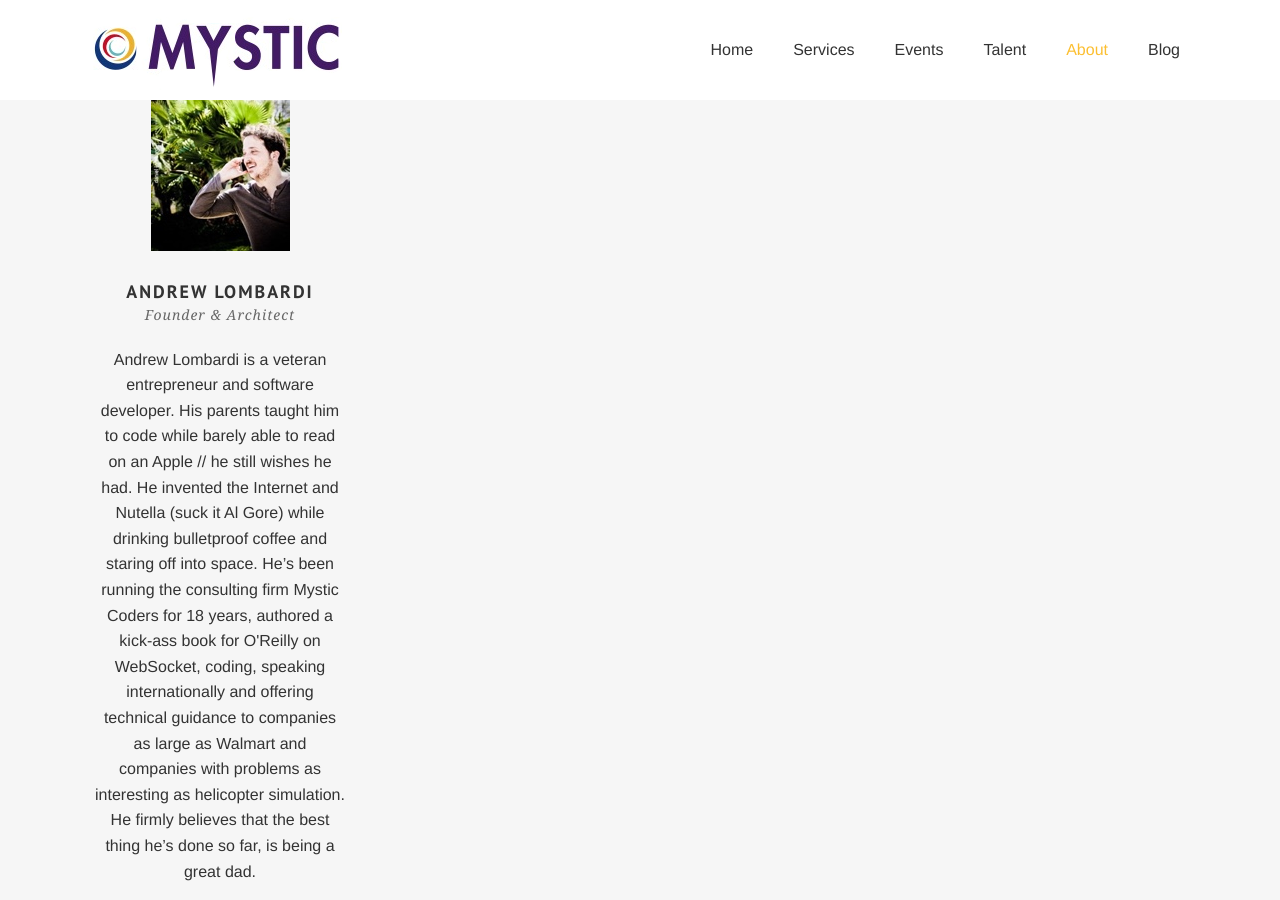
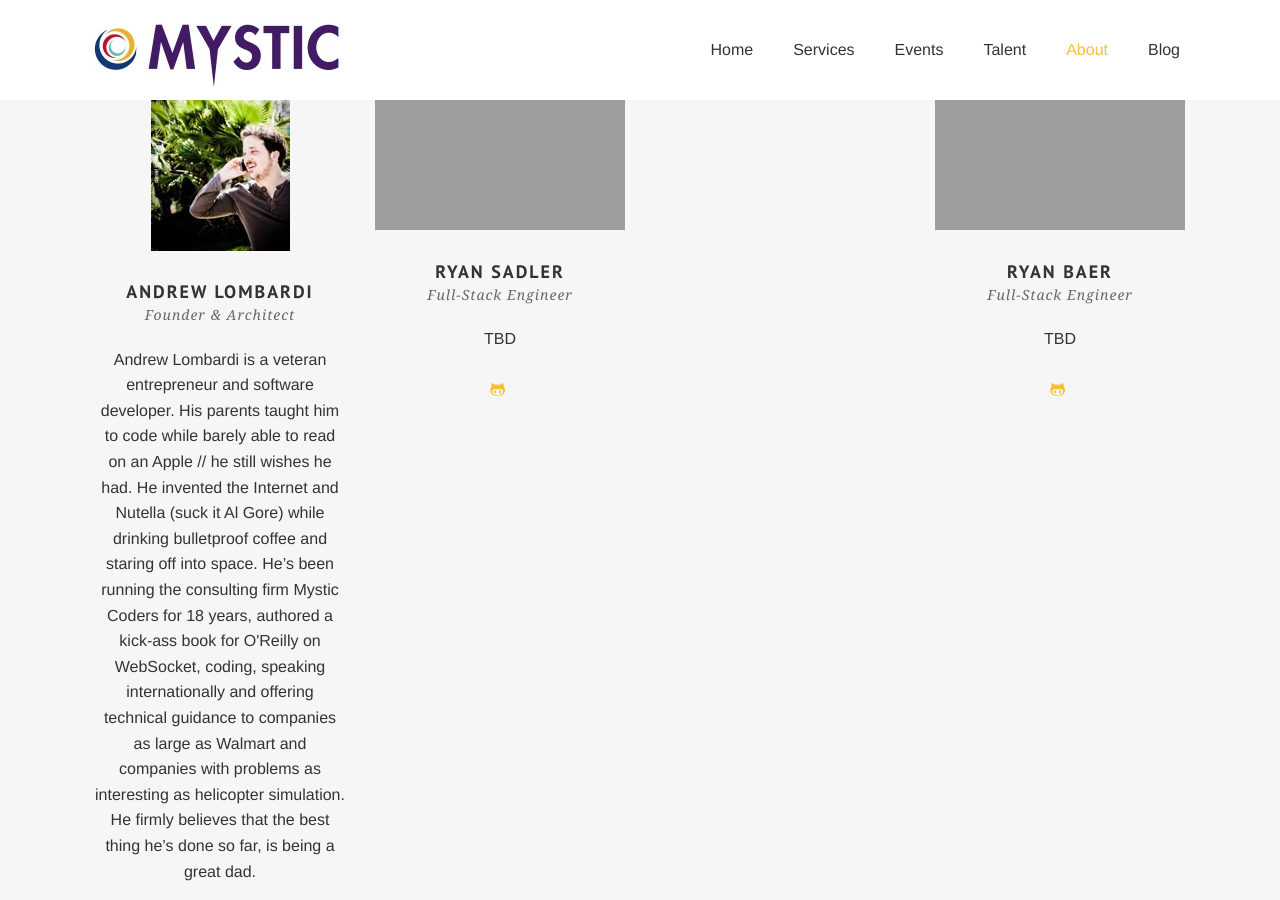
Before and after one commit to mysticcoders/www, a Jekyll site: the page built from about.html, in a window 1280 px wide and 900 px high, scrolled down 745 px. Built offline with Jekyll 4.4.1, drawn with Linux system fonts in a browser that asks for light colours; some web fonts are replaced; comment, search, counter and statistics services are not loaded.

Commit message:
added sections for the ryans

```diff
--- a/about.html
+++ b/about.html
@@ -24,14 +24,30 @@ members:
       dad.
     socials:
       - name: twitter
-        link: http://twitter.com/kinabalu
+        link: https://twitter.com/kinabalu
         color: yellow
       - name: facebook
-        link: http://facebook.com/mysticcoders
+        link: https://facebook.com/mysticcoders
         color: yellow
       - name: github
-        link: http://github.com/kinabalu
+        link: https://github.com/kinabalu
         color: yellow
+  - image: hoodie_profile_photo.jpg
+    name: Ryan Sadler
+    position: Full-Stack Engineer
+    desc:
+      TBD
+    socials:
+      - name: github
+        link: https://github.com/rrx
+  - image: hoodie_profile_photo.jpg
+    name: Ryan Baer
+    position: Full-Stack Engineer
+    desc:
+      TBD
+    socials:
+      - name: github
+        link: https://github.com/ryanbaer
 ---
 
 <div class='full'>
```
